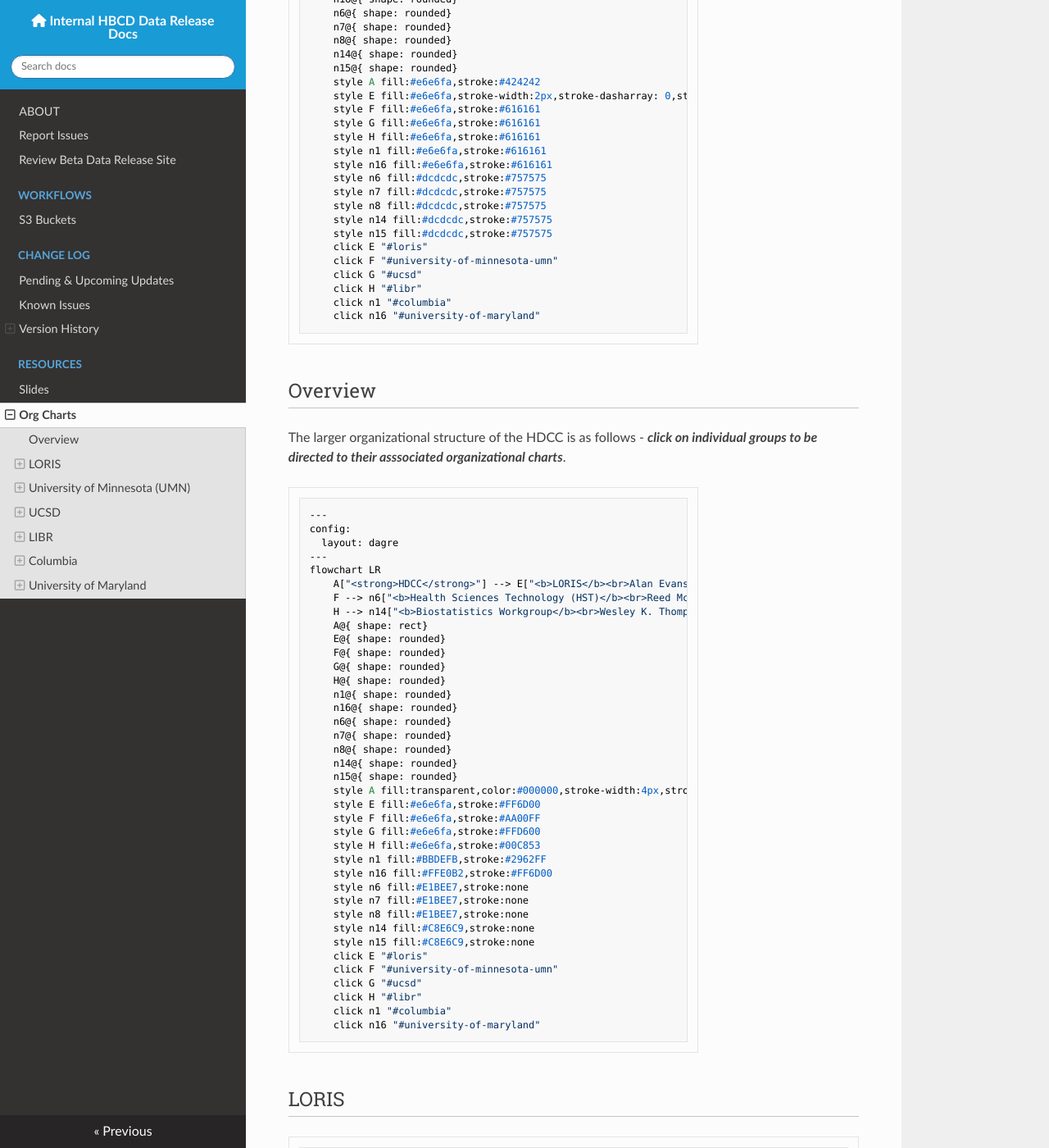
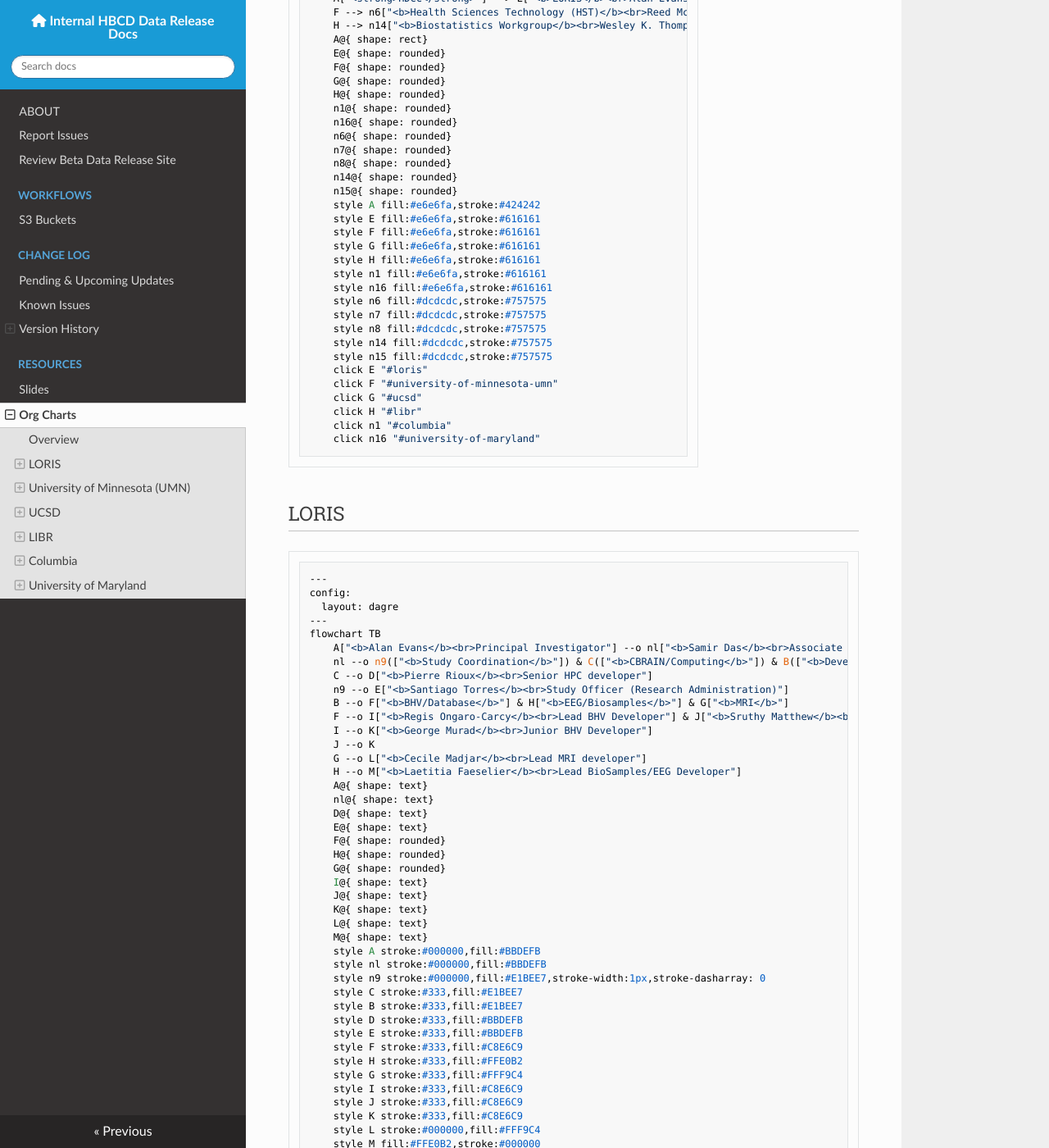
Before and after one commit to DCAN-Labs/hbcd-docs-internal, an MkDocs documentation site: the page built from docs/orgcharts.md, in a window 1280 px wide and 1400 px high, scrolled down 534 px. Shown: the whole window at 82% size. Built offline with MkDocs 1.6.1, drawn with Linux system fonts in a browser that asks for light colours; nearby versions of some CDN libraries; some of the changed text lies outside the part shown.

Commit message:
remove other diagram now that it's working

````diff
--- a/docs/orgcharts.md
+++ b/docs/orgcharts.md
@@ -23,7 +26,7 @@
     n14@{ shape: rounded}
     n15@{ shape: rounded}
     style A fill:#e6e6fa,stroke:#424242
-    style E fill:#e6e6fa,stroke-width:2px,stroke-dasharray: 0,stroke:#616161
+    style E fill:#e6e6fa,stroke:#616161
     style F fill:#e6e6fa,stroke:#616161
     style G fill:#e6e6fa,stroke:#616161
     style H fill:#e6e6fa,stroke:#616161
@@ -43,52 +46,6 @@
 ```
 </div>
 
-## Overview
-
-The larger organizational structure of the HDCC is as follows - ***click on individual groups to be directed to their asssociated organizational charts***.
-
-<div style="width: 500px;">
-```mermaid
----
-config:
-  layout: dagre
----
-flowchart LR
-    A["<strong>HDCC</strong>"] --> E["<b>LORIS</b><br>Alan Evans<br>Samir Das"] & F["<b>UMN</b><br>Damien Fair<br>Reed McKewan"] & G["<b>UCSD</b><br>Anders Dale"] & H["<b>LIBR</b><br>"] & n1["<b>Columbia</b><br>William P. Fifer"] & n16["<b>University of Maryland</b><br>Nathan Fox"]
-    F --> n6["<b>Health Sciences Technology (HST)</b><br>Reed McKewan"] & n7["<b>MIDB Informatics Hub</b><br>Jim Wilgenbusch<br>Thomas Pengo"] & n8["<b>DCAN Lab</b><br>Eric Feczko &amp; Steven Nelson"]
-    H --> n14["<b>Biostatistics Workgroup</b><br>Wesley K. Thompson"] & n15["<b>Geolocation Workgroup</b><br>Chun Chieh Fan"]
-    A@{ shape: rect}
-    E@{ shape: rounded}
-    F@{ shape: rounded}
-    G@{ shape: rounded}
-    H@{ shape: rounded}
-    n1@{ shape: rounded}
-    n16@{ shape: rounded}
-    n6@{ shape: rounded}
-    n7@{ shape: rounded}
-    n8@{ shape: rounded}
-    n14@{ shape: rounded}
-    n15@{ shape: rounded}
-    style A fill:transparent,color:#000000,stroke-width:4px,stroke-dasharray: 0
-    style E fill:#e6e6fa,stroke:#FF6D00
-    style F fill:#e6e6fa,stroke:#AA00FF
-    style G fill:#e6e6fa,stroke:#FFD600
-    style H fill:#e6e6fa,stroke:#00C853
-    style n1 fill:#BBDEFB,stroke:#2962FF
-    style n16 fill:#FFE0B2,stroke:#FF6D00
-    style n6 fill:#E1BEE7,stroke:none
-    style n7 fill:#E1BEE7,stroke:none
-    style n8 fill:#E1BEE7,stroke:none
-    style n14 fill:#C8E6C9,stroke:none
-    style n15 fill:#C8E6C9,stroke:none
-    click E "#loris"
-    click F "#university-of-minnesota-umn"
-    click G "#ucsd"
-    click H "#libr"
-    click n1 "#columbia"
-    click n16 "#university-of-maryland"
-```
-</div>
 
 ## LORIS
 ```mermaid
````
Also changed, not shown: other parts of docs/orgcharts.md (+3 -0 lines).
